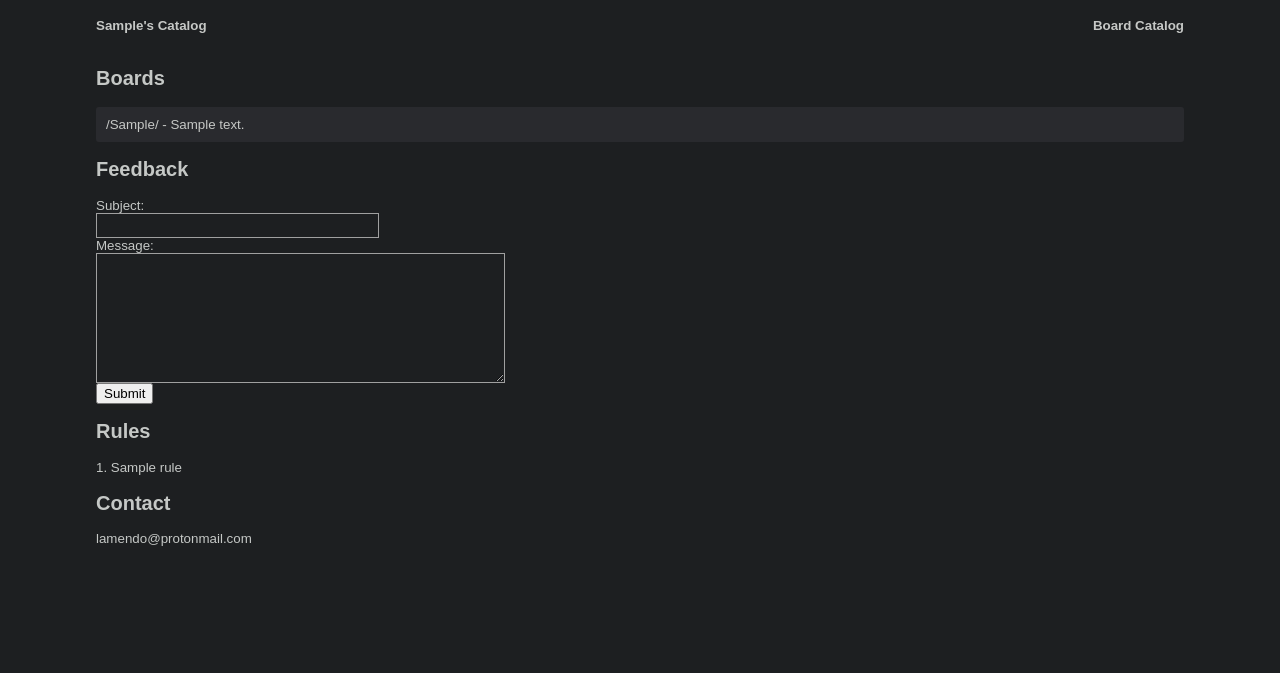
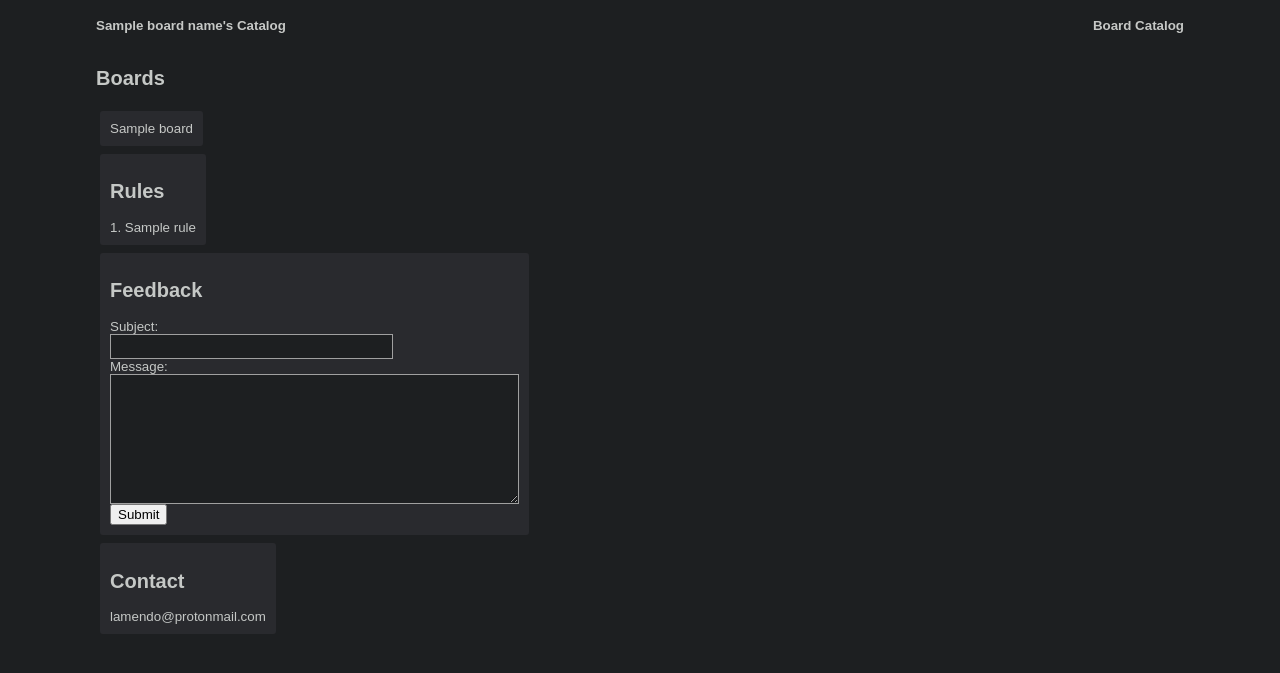
Before and after one commit to baronrustamov/Lamendo, a Flask app: template app/templates/home.html in a window 1280 px wide. Shown: the top 673 px of the page. Run offline with Flask 2, Linux system fonts and the light colour scheme; the template is opened without the code that fills it: most values are stand-ins (such as "Sample title", 1, 10 or a date in 2020); form fields are guessed from the names that the template uses; parts of the project's set-up code (start-up, migrations or seed data) failed here and were passed over; some libraries are stand-ins or nearby versions.

Commit message:
feat: feedback stored in db, site font, styling

```diff
--- a/app/db/init_data.sql
+++ b/app/db/data.sql
@@ -1,12 +1,15 @@
-insert into board(board_acronym, board_description) values ('A', 'Art');--board_id=1
-insert into board(board_acronym, board_description) values ('R', 'Random');--board_id=2
-insert into board(board_acronym, board_description) values ('T', 'Tech');--board_id=3
+insert into board(board_name, board_description) values ('Art', 'Art');--board_id=1
+insert into board(board_name, board_description) values ('Random', 'Random');--board_id=2
+insert into board(board_name, board_description) values ('Technology', 'Technology');--board_id=3
+
+
 
 insert into post(post_board_id, user, date, post, img_filename, img_uid, ip)
-    values (1, '111ppe9228edfe', strftime('%Y-%m-%d %H:%M', 'now'), 'This is the FIRST post.', null, null, "1.2.3.4");
+    values (1, '111ppe9228edfe', strftime('%Y-%m-%d %H:%M', 'now'), 'This is the FIRST post.', "12345.png", "1a2b3c4d5e", "1.2.3.4");
 
 insert into post(post_board_id, user, date, post, img_filename, img_uid, ip)
-    values (1, '222ppe9228edfe', strftime('%Y-%m-%d %H:%M', 'now'), 'This is the SECOND post.', null, null, "1.2.3.4");
+    values (1, '222ppe9228edfe', strftime('%Y-%m-%d %H:%M', 'now'), 'This is the SECOND post.', "12345.png", "1a2b3c4d5e", "1.2.3.4");
+
 
 
 insert into reply(reply_post_id, parent_reply_id, user, date, reply, img_filename, img_uid, ip)
@@ -19,10 +22,10 @@ insert into reply(reply_post_id, parent_reply_id, user, date, reply, img_filenam
     values (1, null, "2222rrv9228edfe", strftime('%Y-%m-%d %H:%M', 'now'), "This is the SECOND reply.", null, null, "1.2.3.4");
 
 insert into reply(reply_post_id, parent_reply_id, user, date, reply, img_filename, img_uid, ip)
-    values (1, 1, "3333rrv9228edfe", strftime('%Y-%m-%d %H:%M', 'now'), "Replying to the FIRST reply AGAIN.", null, null, "1.2.3.4");
+    values (1, 1, "3333rrv9228edfe", strftime('%Y-%m-%d %H:%M', 'now'), "Replying to the FIRST reply AGAIN.", "12345.png", "1a2b3c4d5e", "1.2.3.4");
 
 insert into reply(reply_post_id, parent_reply_id, user, date, reply, img_filename, img_uid, ip)
-    values (1, 1, "4444rrv9228edfe", strftime('%Y-%m-%d %H:%M', 'now'), "Replying to the FIRST reply AGAIN x2.", null, null, "1.2.3.4");
+    values (1, 1, "4444rrv9228edfe", strftime('%Y-%m-%d %H:%M', 'now'), "Replying to the FIRST reply AGAIN x2.", "12345.png", "1a2b3c4d5e", "1.2.3.4");
 
 insert into reply(reply_post_id, parent_reply_id, user, date, reply, img_filename, img_uid, ip)
     values (1, 1, "5555rrv9228edfe", strftime('%Y-%m-%d %H:%M', 'now'), "Replying to the FIRST reply AGAIN x3.", null, null, "1.2.3.4");
@@ -33,5 +36,25 @@ insert into reply(reply_post_id, parent_reply_id, user, date, reply, img_filenam
 insert into reply(reply_post_id, parent_reply_id, user, date, reply, img_filename, img_uid, ip)
     values (1, 1, "7777rrv9228edfe", strftime('%Y-%m-%d %H:%M', 'now'), "Replying to the FIRST reply AGAIN x5.", null, null, "1.2.3.4");
 
-insert into event(event_id, ip, last_event_date, blacklisted)
-    values (1, '1.2.3.4', 1610472923, 0);
+
+
+insert into event(ip, last_event_date, blacklisted)
+    values ('1.2.3.4', 1610472923, 0);
+
+
+
+insert into report(post_id, reply_id, date, reason, ip)
+    values (1, 1, null, strftime('%Y-%m-%d %H:%M', 'now'), 'Bad post.', '1.2.3.4');
+
+insert into report(post_id, reply_id, date, reason, ip)
+    values (null, 1, strftime('%Y-%m-%d %H:%M', 'now'), 'Bad reply.', '1.2.3.4');
+
+
+
+insert into feedback(subject, message, ip)
+    values ('Critique', 'Colours dont match well', '1.2.3.4');
+
+
+
+insert into admin(username, password, role)
+    value ('admin', 'admin', 0);
--- a/app/db/init_schema.sql
+++ b/app/db/schema.sql
@@ -1,6 +1,6 @@
 create table board (
     board_id integer primary key,
-    board_acronym text not null,
+    board_name text not null,
     board_description text not null
 );
 
@@ -42,7 +42,8 @@ create table report (
     post_id integer,
     reply_id integer,
     date text default (datetime('now')) not null,
-    reason text not null
+    reason text not null,
+    ip text not null
 );
 
 create table admin (
@@ -51,3 +52,10 @@ create table admin (
     password text not null,
     role integer not null
 );
+
+create table feedback (
+	feedback_id	integer primary key,
+	subject	text,
+	message	text not null,
+	ip text not null
+);
--- a/app/forms.py
+++ b/app/forms.py
@@ -56,7 +56,7 @@ class PostCompiler:
         self.require_img = require_img
         self.validate_text = validate_text
 
-        self.ip = request.environ.get('HTTP_X_REAL_IP', request.remote_addr)
+        self.ip = PostCompiler.get_ip_from_request(self.request)
         self.text = request.form.get(form_text_name, None)
         self.img = make_img_from_request(request, form_img_name)
         self.user = get_username()
@@ -65,6 +65,10 @@ class PostCompiler:
         push_event(self.ip, event=self.event)
 
         self.set_is_valid()
+
+    @staticmethod
+    def get_ip_from_request(request):
+        return request.environ.get('HTTP_X_REAL_IP', request.remote_addr)
 
     def is_invalid_text(self):
         text_len = len(re.sub(r'\s', '', self.text))
--- a/app/main.py
+++ b/app/main.py
@@ -8,6 +8,7 @@ from api import (
     create_reply,
     create_reply_to_reply,
     create_report,
+    create_feedback,
     get_board_id,
     get_boards,
     get_boards_posts,
@@ -81,22 +82,24 @@ def home():
     if form.validate_on_submit():
         subject = form.subject.data
         message = form.message.data
+        ip = PostCompiler.get_ip_from_request(request)
+        create_feedback(subject, message, ip)
         msg = 'Thank you for your feedback!'
         flash(msg)
         return redirect(url_for('home'))
     return render_template('home.html', boards=boards, form=form, rules=RULES)
 
 
-@app.route('/<board_acronym>')
+@app.route('/<board_name>')
 @URLSpace.validate_board
-def board_catalog(board_acronym):
-    posts = get_boards_posts(board_acronym)
-    return render_template('catalog.html', board_acronym=board_acronym, posts=posts)
+def board_catalog(board_name):
+    posts = get_boards_posts(board_name)
+    return render_template('catalog.html', board_name=board_name, posts=posts)
 
 
-@app.route('/<board_acronym>/<post_id>')
+@app.route('/<board_name>/<post_id>')
 @URLSpace.validate_board
-def board_post(board_acronym, post_id):
+def board_post(board_name, post_id):
     post = get_post(post_id)
     if not post:
         abort(404)
@@ -104,15 +107,15 @@ def board_post(board_acronym, post_id):
     replies = get_post_replies(post_id)
 
     return render_template(
-        'post.html', board_acronym=board_acronym, post=post, replies=replies
+        'post.html', board_name=board_name, post=post, replies=replies
     )
 
 
-@app.route('/<board_acronym>/post', methods=['POST'])
+@app.route('/<board_name>/post', methods=['POST'])
 @URLSpace.validate_board
-def post_form(board_acronym):
-    board_id = get_board_id(board_acronym)
-    p = PostCompiler(request, 'form_text', 'form_img',)
+def post_form(board_name):
+    board_id = get_board_id(board_name)
+    p = PostCompiler(request, 'form_text', 'form_img')
     msg = 'Post submitted.'
     if p.valid:
         if upload_image(p.img):
@@ -122,14 +125,14 @@ def post_form(board_acronym):
     else:
         msg = p.invalid_message
     flash(msg)
-    return redirect(url_for('board_catalog', board_acronym=board_acronym))
+    return redirect(url_for('board_catalog', board_name=board_name))
 
 
-@app.route('/<board_acronym>/<post_id>/reply', methods=['POST'])
+@app.route('/<board_name>/<post_id>/reply', methods=['POST'])
 @URLSpace.validate_board
 @URLSpace.validate_post
-def reply_form(board_acronym, post_id):
-    p = PostCompiler(request, 'form_text', 'form_img', require_img=False,)
+def reply_form(board_name, post_id):
+    p = PostCompiler(request, 'form_text', 'form_img', require_img=False)
     msg = 'Reply submitted.'
     if p.valid:
         upload_image(p.img)
@@ -137,44 +140,44 @@ def reply_form(board_acronym, post_id):
     else:
         msg = p.invalid_message
     flash(msg)
-    return redirect(url_for('board_post', board_acronym=board_acronym, post_id=post_id))
+    return redirect(url_for('board_post', board_name=board_name, post_id=post_id))
 
 
-@app.route('/<board_acronym>/<post_id>/report', methods=['POST'])
+@app.route('/<board_name>/<post_id>/report', methods=['POST'])
 @URLSpace.validate_board
 @URLSpace.validate_post
-def report_post(board_acronym, post_id):
-    p = PostCompiler(request, 'form_text', None, require_text=False, require_img=False,)
+def report_post(board_name, post_id):
+    p = PostCompiler(request, 'form_text', None, require_text=False, require_img=False)
     msg = 'Report submitted.'
     if p.valid:
-        create_report(post_id, None, p.text)
+        create_report(post_id, None, p.text, p.ip)
     else:
         msg = p.invalid_message if p.invalid_message else 'Could not submit report.'
     flash(msg)
-    return redirect(url_for('board_catalog', board_acronym=board_acronym))
+    return redirect(url_for('board_catalog', board_name=board_name))
 
 
-@app.route('/<board_acronym>/<post_id>/<reply_id>/report', methods=['POST'])
+@app.route('/<board_name>/<post_id>/<reply_id>/report', methods=['POST'])
 @URLSpace.validate_board
 @URLSpace.validate_post
 @URLSpace.validate_reply
-def report_reply(board_acronym, post_id, reply_id):
-    p = PostCompiler(request, 'form_text', None, require_text=False, require_img=False,)
+def report_reply(board_name, post_id, reply_id):
+    p = PostCompiler(request, 'form_text', None, require_text=False, require_img=False)
     msg = 'Report submitted.'
     if p.valid:
-        create_report(post_id, reply_id, p.text)
+        create_report(post_id, reply_id, p.text, p.ip)
     else:
         msg = p.invalid_message if p.invalid_message else 'Could not submit report.'
     flash(msg)
-    return redirect(url_for('board_post', board_acronym=board_acronym, post_id=post_id))
+    return redirect(url_for('board_post', board_name=board_name, post_id=post_id))
 
 
-@app.route('/<board_acronym>/<post_id>/<reply_id>/reply', methods=['POST'])
+@app.route('/<board_name>/<post_id>/<reply_id>/reply', methods=['POST'])
 @URLSpace.validate_board
 @URLSpace.validate_post
 @URLSpace.validate_reply
-def reply_to_reply(board_acronym, post_id, reply_id):
-    p = PostCompiler(request, 'form_text', 'form_img', require_img=False,)
+def reply_to_reply(board_name, post_id, reply_id):
+    p = PostCompiler(request, 'form_text', 'form_img', require_img=False)
     msg = 'Reply submitted.'
     if p.valid:
         upload_image(p.img)
@@ -182,7 +185,7 @@ def reply_to_reply(board_acronym, post_id, reply_id):
     else:
         msg = p.invalid_message if p.invalid_message else 'Could not submit reply.'
     flash(msg)
-    return redirect(url_for('board_post', board_acronym=board_acronym, post_id=post_id))
+    return redirect(url_for('board_post', board_name=board_name, post_id=post_id))
 
 
 if __name__ == '__main__':
--- a/app/static/css/index.css
+++ b/app/static/css/index.css
@@ -178,10 +178,15 @@ img {
     padding: 10px;
 }
 
-ul {
+.inline {
+    display: inline-block;
+}
+
+.wrapper {
     padding: 10px;
     background-color: #292a2e;
     border-radius: 3px;
+    margin: 4px;
 }
 
 .modal_textarea {
--- a/app/templates/boards.html
+++ b/app/templates/boards.html
@@ -1,11 +1,8 @@
-
 <h2>Boards</h2>
 {% for board in boards %}
-  <div>
-    <ul>
-      <a href="/{{board.board_acronym}}">
-        /{{board.board_acronym}}/ - {{board.board_description}}
+  <div class="wrapper inline">
+      <a href="/{{board.board_name}}">
+        {{board.board_name}}
       </a>
-    </ul>
   </div>
 {% endfor %}
--- a/app/templates/contact.html
+++ b/app/templates/contact.html
@@ -1,3 +1,3 @@
 <h2>Contact</h2>
 
-<div>lamendo@protonmail.com</div>
+lamendo@protonmail.com
--- a/app/templates/home.html
+++ b/app/templates/home.html
@@ -3,8 +3,8 @@
 {% block body %}
 
 {% include 'boards.html' %}
-{% include 'feedback.html' %}
-{% include 'legal.html' %}
-{% include 'contact.html' %}
+<div><div class="wrapper inline">{% include 'legal.html' %}</div></div>
+<div><div class="wrapper inline">{% include 'feedback.html' %}</div></div>
+<div><div class="wrapper inline">{% include 'contact.html' %}</div></div>
 
 {% endblock %}
--- a/app/templates/nav.html
+++ b/app/templates/nav.html
@@ -1,7 +1,7 @@
 {% if request.path != url_for('home') %}
 <div class="nav">
   {% if post %}
-  <h4><a href="{{url_for('board_catalog', board_acronym=board_acronym)}}">{{board_acronym}}'s Catalog</a></h4>
+  <h4><a href="{{url_for('board_catalog', board_name=board_name)}}">{{board_name}}'s Catalog</a></h4>
   {% else %}
   <div></div>
   {% endif %}
--- a/app/urls.py
+++ b/app/urls.py
@@ -15,9 +15,9 @@ class URLSpace:
     def validate_board(fn):
         @wraps(fn)
         def wrapper(*args, **kwargs):
-            board_acronym = kwargs['board_acronym']
+            board_name = kwargs['board_name']
             with current_app.app_context():
-                if not current_app.url_space.valid_board_acronym(board_acronym):
+                if not current_app.url_space.valid_board_acronym(board_name):
                     abort(404)
             return fn(*args, **kwargs)
 
```
Also changed, not shown: app/api.py (+21 -13 lines), app/config.py (+8 -7 lines), app/templates/catalog.html (+4 -4 lines), app/templates/post.html (+4 -4 lines), README.md, app/templates/feedback.html (line endings or trailing spaces), resources/lamendo.png (added), 1 other file.
